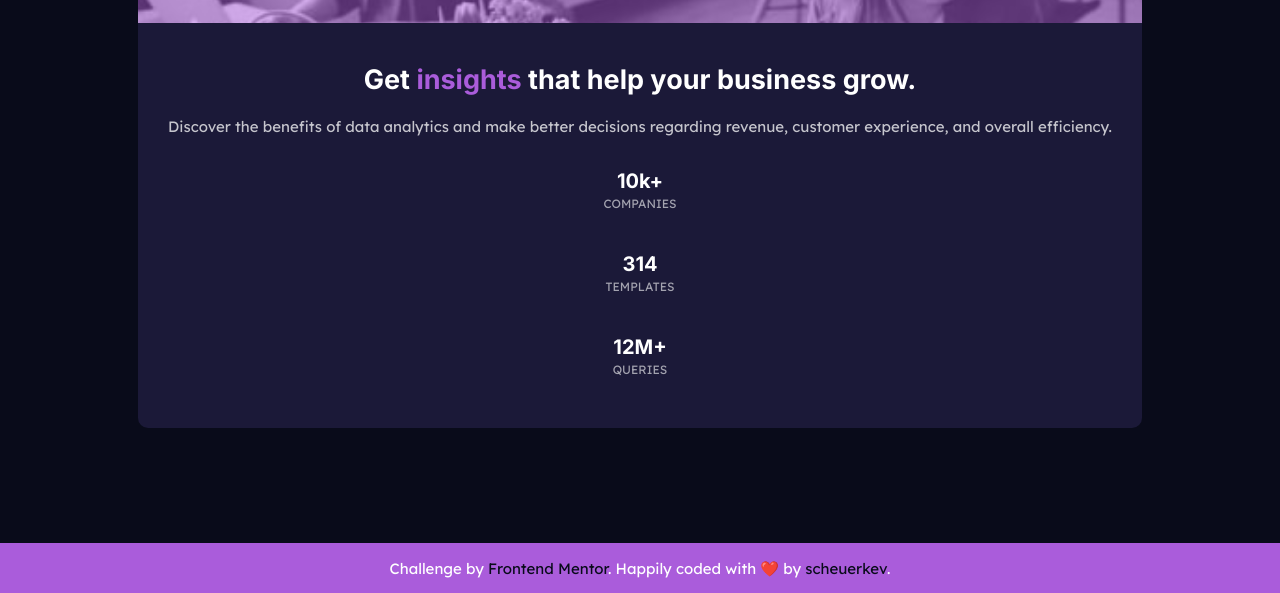
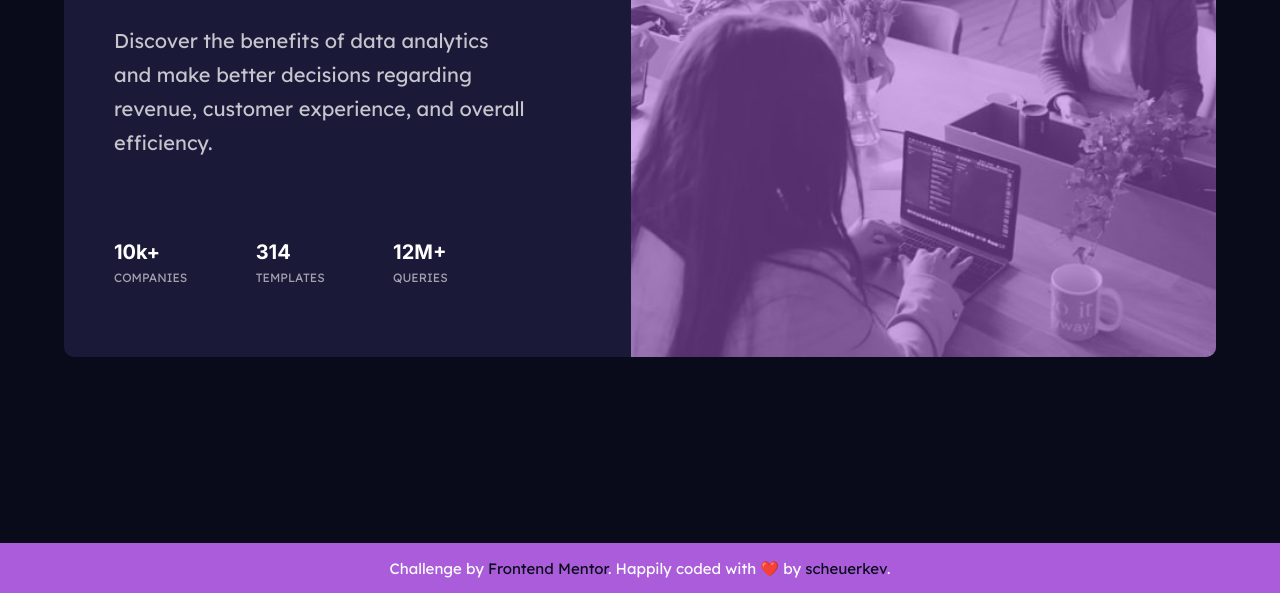
Before and after one commit to scheuerkev/stats-preview-card-component, a website: page index.html in a window 1280 px wide. Shown: the part 347-940 px from the top of the page. Drawn offline with Linux system fonts and the light colour scheme.

Commit message:
End of desktop layout

```diff
--- a/css/style.css
+++ b/css/style.css
@@ -98,12 +98,6 @@ main {
   position: relative;
 }
 
-@media screen and (max-width: 320px) {
-  .card__image-container {
-    flex-basis: 237px;
-  }
-}
-
 .card__image-container::after {
   content: "";
   border-top-right-radius: inherit;
@@ -121,6 +115,8 @@ main {
 
 .card__content {
   padding: 3rem;
+  display: flex;
+  flex-direction: column;
 }
 
 .card__content-title {
@@ -158,3 +154,60 @@ footer {
   text-align: center;
   padding: 1rem;
 }
+
+/*MEDIA QUERIES*/
+
+@media screen and (max-width: 320px) {
+  .card__image-container {
+    flex-basis: 237px;
+  }
+}
+
+@media screen and (min-width: 1024px) {
+  .card {
+    flex-direction: row-reverse;
+    text-align: initial;
+    min-height: 60vh;
+  }
+
+  .card__content {
+    padding: 5rem;
+    margin-right: 5rem;
+    width: 80%;
+  }
+
+  .card__content-title {
+    font-size: 3.5rem;
+  }
+
+  .card__content-resume {
+    font-size: 2rem;
+    margin-top: 2rem;
+    line-height: 1.7;
+  }
+
+  .card__image-container {
+    flex-basis: 100%;
+    background-image: url("../images/image-header-desktop.jpg");
+    background-size: cover;
+    border-top-left-radius: 0;
+    border-bottom-right-radius: 10px;
+  }
+
+  .card__image-container::after {
+    border-bottom-right-radius: inherit;
+  }
+
+  .card__content-stats {
+    font-size: 1.8rem;
+    width: 80%;
+    margin-top: 5rem;
+    flex-direction: row;
+    justify-content: space-between;
+    flex-grow: 1;
+  }
+
+  .element {
+    align-self: flex-end;
+  }
+}
```
